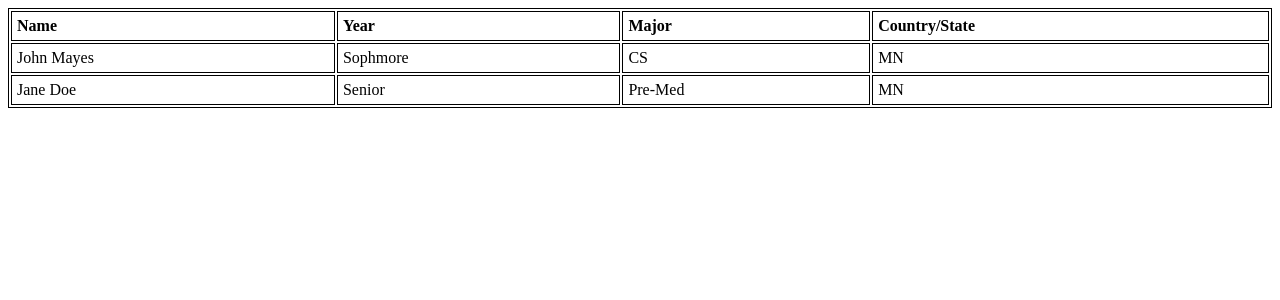
After one commit to SleepyPandaz/Event-Evaluation, a Django app: page /Groups/ in a window 1280 px wide. The commit adds this page. Shown: the top 300 px of the page. Run offline with Django 3.2, Linux system fonts and the light colour scheme.

Commit message:
Groups app update

```diff
--- a/Website/Events/templates/Events/index2.html
+++ b/Website/Events/templates/Events/index2.html
@@ -8,4 +8,5 @@
     <a href="http://127.0.0.1:8000/Events/Index/">Go to the table</a>
 {% else %}
     <p>No events are available.</p>
+    <a href="http://127.0.0.1:8000/Events/Index/">Go to the table</a>
 {% endif %}
--- a/Website/Groups/admin.py
+++ b/Website/Groups/admin.py
@@ -1,6 +1,7 @@
 from django.contrib import admin
 
 # Register your models here.
-from .models import Student
+from .models import Student, Events
 
 admin.site.register(Student)
+admin.site.register(Events)
--- a/Website/Groups/models.py
+++ b/Website/Groups/models.py
@@ -1,11 +1,15 @@
 from django.db import models
 import datetime
+from unittest.util import _MAX_LENGTH
 # Create your models here.
 class Student(models.Model):
     name = models.CharField(max_length=200)
     major = models.CharField(max_length=200)
     year = models.IntegerField()
-
+    def __str__(self):
+        return '%s' % (self.name)
 class Events(models.Model):
     name = models.CharField(max_length=500)
     date = models.DateTimeField("Date of Event")
+    def __str__(self):
+        return '%s' % (self.name)
--- /dev/null
+++ b/Website/Groups/templates/Groups/group.html
@@ -0,0 +1,41 @@
+
+<!DOCTYPE html>
+<html>
+<style>
+ table, th, td{
+ 	border: 1px solid black;
+ 	}
+  th,td{
+  	padding: 5px;
+  	}
+  th{
+  	text-align: left;
+  	}
+ </style>
+<body>
+<title> Groups </title>
+ <table style="width:100%">
+
+ <tr>
+ 	<th> Name </th>
+ 	<th> Year </th>
+ 	<th> Major </th>
+ 	<th> Country/State </th>
+ </tr>
+ <tr>
+ 	<td> John Mayes </td>
+ 	<td> Sophmore </td>
+ 	<td> CS </td>
+ 	<td> MN </td>
+ </tr>
+ <tr>
+ 	<td> Jane Doe </td>
+ 	<td> Senior </td>
+ 	<td> Pre-Med </td>
+ 	<td> MN     </td>
+ </tr>
+ </table>
+
+
+ </body>
+ </html>
--- a/Website/Groups/urls.py
+++ b/Website/Groups/urls.py
@@ -3,5 +3,5 @@ from django.urls import path
 from . import views
 
 urlpatterns = [
-    path('', views.GroupsPageView.as_view()),
+    path('', views.index, name='index'),
 ]
--- a/Website/Groups/views.py
+++ b/Website/Groups/views.py
@@ -1,17 +1,20 @@
 from django.shortcuts import render
 from django.views.generic import TemplateView
 from django.http import HttpResponse
+from django.template import loader
+import datetime
+from django.shortcuts import HttpResponse
+from .models import Student,Events
+# Create your views here
 
-# Create your views here.
-
-class GroupsPageView(TemplateView):
-    template_name = "group.html"
+#class GroupsPageView(TemplateView):
+   # template_name = "group.html"
    # def view(self,request, **kwargs):
        # return render(request,'group.html',context=None)
 
     #for x in range(0,10):
-    def group(request):
-        return HttpResponse("Hello, world. You're at the polls X2 index.")
+#    def group(request):
+  #      return HttpResponse("Hello, world. You're at the polls X2 index.")
 
 #def groups(request):
    # return render(request, 'Groups/group.html', {})
@@ -20,3 +23,11 @@ class GroupsPageView(TemplateView):
 #def sort(gender:String,age:Numbers,major:String):
    # student = gender,age,major
    # return student
+
+
+def index(request):
+  html = "<H1>Groups</H1><HR>"
+  #template = loader.get_template('Events/index.html')
+  #template = loader.get_template('Events/general_template.html')
+  return render(request,'Groups/group.html')
+  #return render(request,'Events/general_template.html')
```
Also changed, not shown: Website/Groups/html-templates/group.html (deleted, +0 -14 lines), Website/Groups/html-templates/groups.html (deleted, +0 -9 lines), Website/Groups/migrations/0001_initial.py (added), 2 other files.
